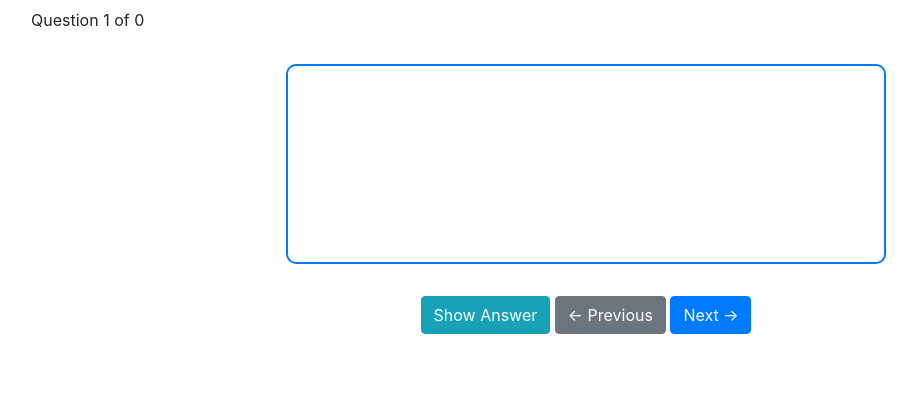
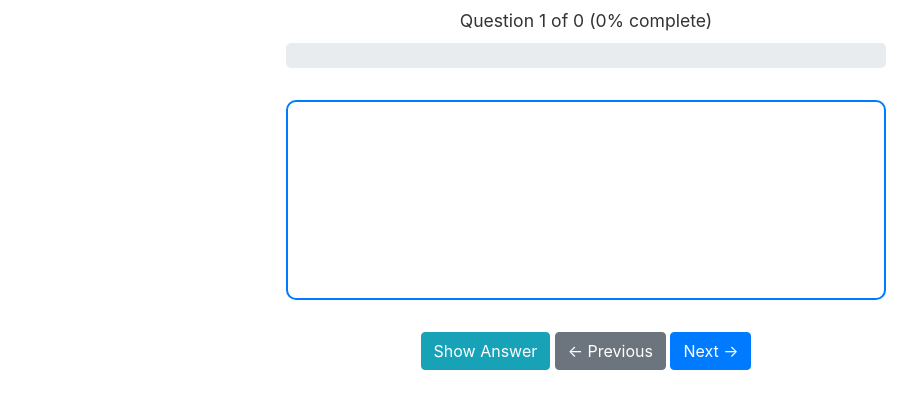
Before and after one commit to OvalHoneyBee11/nea_real, a Flask app: template website/templates/flashcards.html in a window 1280 px wide. Shown: the part 56-465 px from the top of the page, without its empty margins (54-971 px from the left). Run offline with Flask 3, Linux system fonts and the light colour scheme; the template is opened without the code that fills it, so the values that code supplies are empty; some libraries are stand-ins or nearby versions.

Commit message:
Added a progress Bar

```diff
--- a/website/templates/flashcards.html
+++ b/website/templates/flashcards.html
@@ -15,10 +15,47 @@
     .question { font-size: 1.5em; font-weight: bold; }
     .answer { font-size: 1.2em; color: #28a745; margin-top: 1em; }
     .hidden { display: none; }
+
+     .progress-container {
+        max-width: 600px;
+        margin: 0 auto 1em;
+    }
+    .progress {
+        height: 25px;
+        background-color: #e9ecef;
+        border-radius: 5px;
+        overflow: hidden;
+    }
+    .progress-bar {
+        height: 100%;
+        background-color: #007bff;
+        transition: width 0.3s ease;
+        display: flex;
+        align-items: center;
+        justify-content: center;
+        color: white;
+        font-weight: bold;
+    }
+    .progress-text {
+        text-align: center;
+        margin-bottom: 0.5em;
+        font-size: 1.1em;
+        color: #333;
+    }
 </style>
 
 <h1>{{ question_set.name }}</h1>
-<p>Question <span id="current">1</span> of {{ questions_data|length }}</p>
+<div class="progress-container">
+    <div class="progress-text">
+        Question <span id="current">1</span> of {{ questions_data|length }}
+        (<span id="percentage">0</span>% complete)
+    </div>
+    <div class="progress">
+        <div class="progress-bar" id="progressBar" style="width: 0%;">
+            <span id="progressBarText">0%</span>
+        </div>
+    </div>
+</div>
 
 <div class="flashcard">
     <div class="question" id="question"></div>
@@ -35,6 +72,13 @@
     const questions = {{ questions_data | tojson }};
     let i = 0;
 
+    function updateProgress() {
+        const percentage = Math.round(((i + 1) / questions.length) * 100);
+        document.getElementById('percentage').textContent = percentage;
+        document.getElementById('progressBar').style.width = percentage + '%';
+        document.getElementById('progressBarText').textContent = percentage + '%';
+    }
+
     function show() {
         document.getElementById('question').textContent = questions[i].question;
         document.getElementById('answer').textContent = questions[i].answer;
@@ -42,6 +86,7 @@
         document.getElementById('current').textContent = i + 1;
         document.getElementById('prev').disabled = i === 0;
         document.getElementById('next').disabled = i === questions.length - 1;
+        updateProgress();
     }
 
     function toggleAnswer() {
```
Also changed, not shown: main.py (line endings or trailing spaces).
